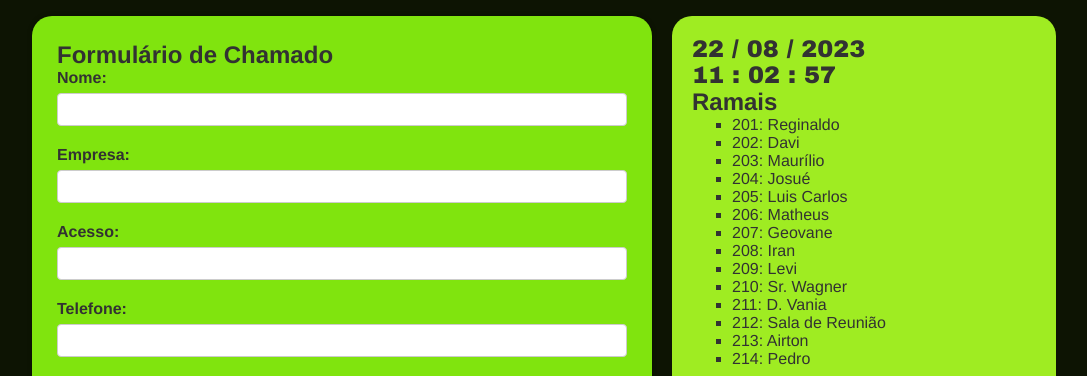
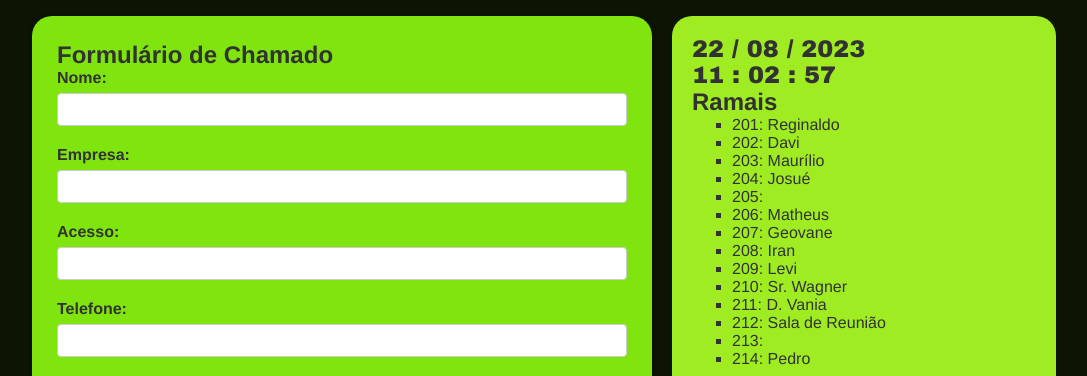
Before and after one commit to MarcosDaviDev/atendimento02, a plain HTML site: page index.html in a window 1280 px wide. Shown: the top 376 px of the page, without its empty margins (96-1183 px from the left). Drawn offline with nearby package versions, Linux system fonts and the light colour scheme.

Commit message:
Atualização de ramais

```diff
--- a/index.html
+++ b/index.html
@@ -62,7 +62,7 @@
                     <li>202: Davi</li>
                     <li>203: Maurílio</li>
                     <li>204: Josué</li>
-                    <li>205: Luis Carlos</li>
+                    <li>205: </li>
                     <li>206: Matheus</li>
                     <li>207: Geovane</li>
                     <li>208: Iran</li>
@@ -70,7 +70,7 @@
                     <li>210: Sr. Wagner</li>
                     <li>211: D. Vania</li>
                     <li>212: Sala de Reunião</li>
-                    <li>213: Airton</li>
+                    <li>213: </li>
                     <li>214: Pedro</li>
                 </ul>
                 <div id="assinatura">
```
